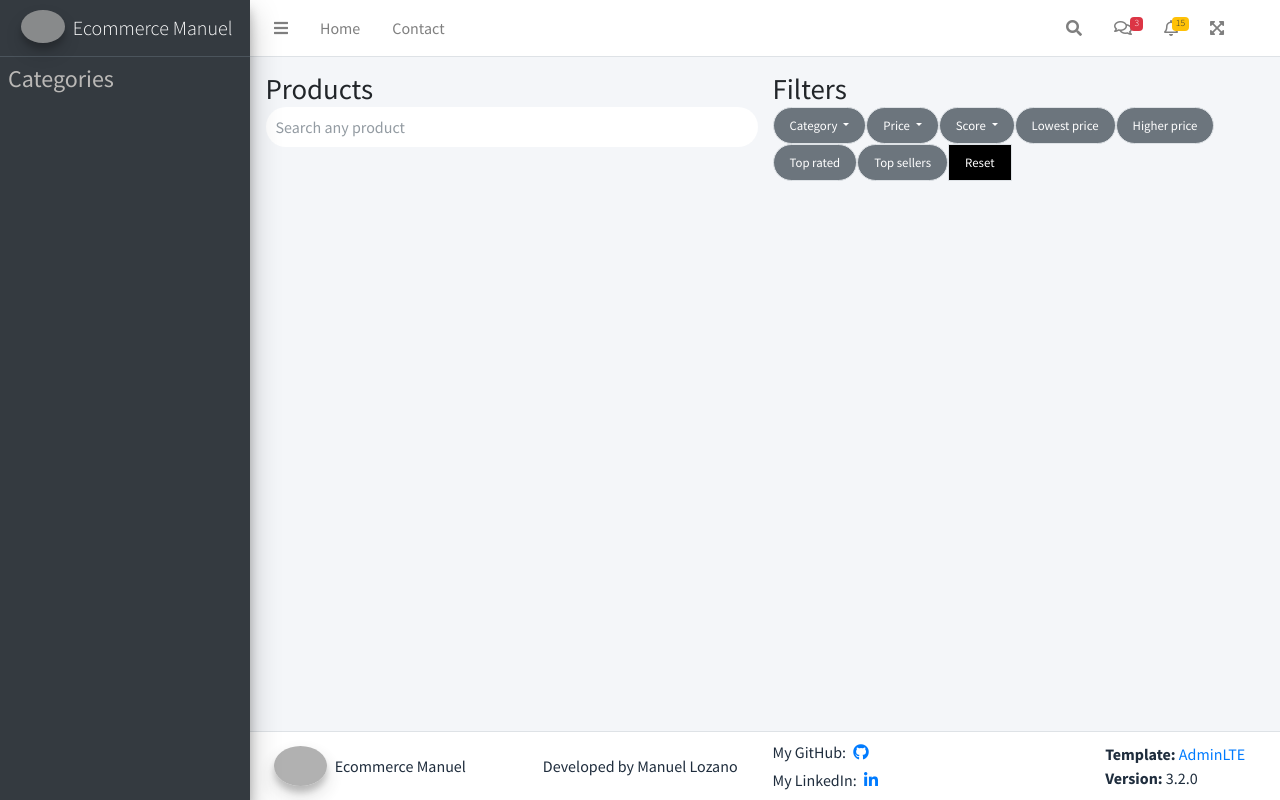
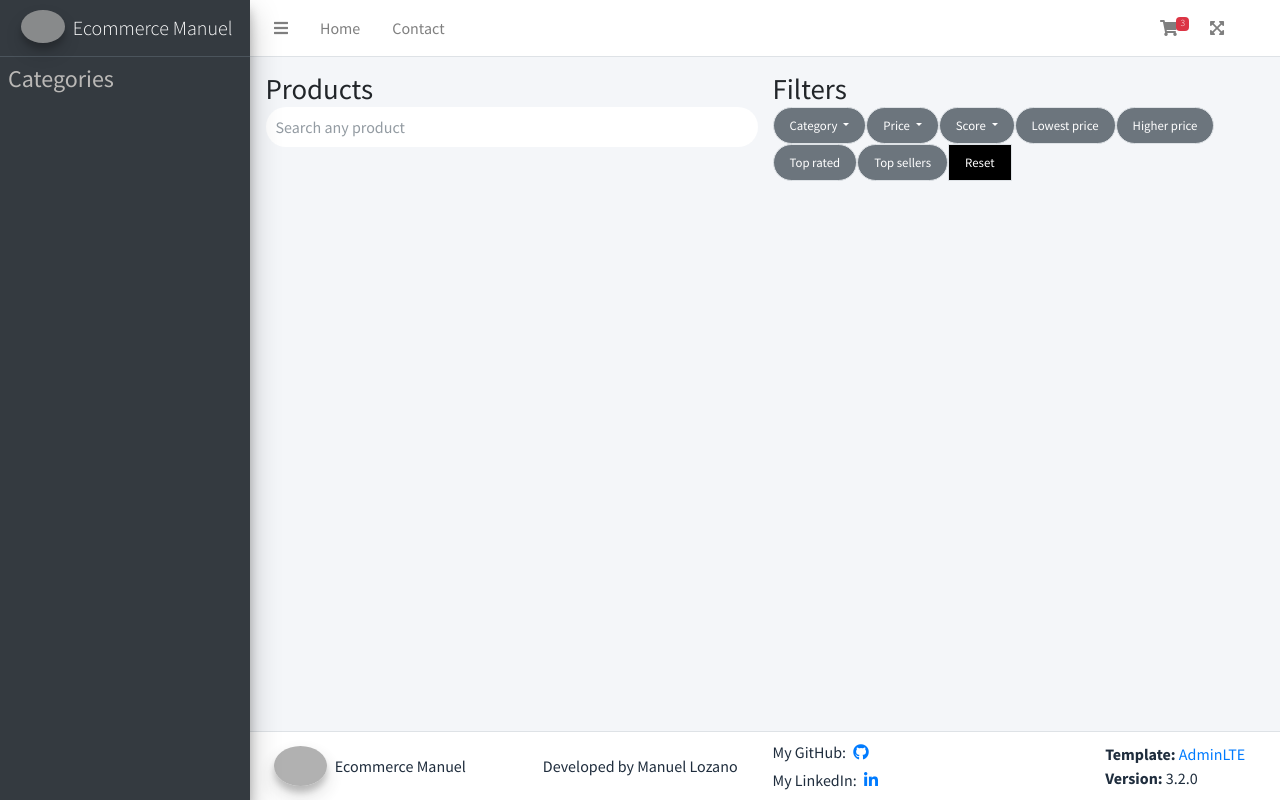
Before and after one commit to ManuelLozano98/ecommerce, a PHP site: page /Ecommerce/views/index.php in a window 1280 px wide. Run offline with PHP 8.4, Linux system fonts and the light colour scheme; the template is opened without the code that fills it, so the values that code supplies are empty; some libraries are stand-ins or nearby versions; grey boxes are pictures that could not be loaded.

Commit message:
style: remove unused header styles and clean up navbar (search and notification dropdown)

```diff
--- a/views/layout/header.php
+++ b/views/layout/header.php
@@ -9,22 +9,10 @@
     <link rel="stylesheet" href="https://fonts.googleapis.com/css?family=Source+Sans+Pro:300,400,400i,700&display=fallback">
     <!-- Font Awesome -->
     <link rel="stylesheet" href="<?php echo ADMINLTE ?>plugins/fontawesome-free/css/all.min.css">
-    <!-- Ionicons -->
-    <link rel="stylesheet" href="https://code.ionicframework.com/ionicons/2.0.1/css/ionicons.min.css">
-    <!-- Tempusdominus Bootstrap 4 -->
-    <link rel="stylesheet" href="<?php echo ADMINLTE ?>plugins/tempusdominus-bootstrap-4/css/tempusdominus-bootstrap-4.min.css">
-    <!-- iCheck -->
-    <link rel="stylesheet" href="<?php echo ADMINLTE ?>plugins/icheck-bootstrap/icheck-bootstrap.min.css">
-    <!-- JQVMap -->
-    <link rel="stylesheet" href="<?php echo ADMINLTE ?>plugins/jqvmap/jqvmap.min.css">
     <!-- Theme style -->
     <link rel="stylesheet" href="<?php echo ADMINLTE ?>dist/css/adminlte.min.css">
-    <!-- overlayScrollbars -->
-    <link rel="stylesheet" href="<?php echo ADMINLTE ?>plugins/overlayScrollbars/css/OverlayScrollbars.min.css">
     <!-- Daterange picker -->
     <link rel="stylesheet" href="<?php echo ADMINLTE ?>plugins/daterangepicker/daterangepicker.css">
-    <!-- summernote -->
-    <link rel="stylesheet" href="<?php echo ADMINLTE ?>plugins/summernote/summernote-bs4.min.css">
     <!-- Datatable -->
     <link rel="stylesheet" href="<?php echo ADMINLTE ?>plugins/datatables-bs4/css/dataTables.bootstrap4.min.css">
     <link rel="stylesheet" href="<?php echo ADMINLTE ?>plugins/datatables-responsive/css/responsive.bootstrap4.min.css">
--- a/views/layout/navbar.php
+++ b/views/layout/navbar.php
@@ -19,32 +19,11 @@ require_once __DIR__ . '/../../config/constants.php';
 
   <!-- Right navbar links -->
   <ul class="navbar-nav ml-auto">
-    <!-- Navbar Search -->
-    <li class="nav-item">
-      <a class="nav-link" data-widget="navbar-search" href="#" role="button">
-        <i class="fas fa-search"></i>
-      </a>
-      <div class="navbar-search-block">
-        <form class="form-inline">
-          <div class="input-group input-group-sm">
-            <input class="form-control form-control-navbar" type="search" placeholder="Search" aria-label="Search">
-            <div class="input-group-append">
-              <button class="btn btn-navbar" type="submit">
-                <i class="fas fa-search"></i>
-              </button>
-              <button class="btn btn-navbar" type="button" data-widget="navbar-search">
-                <i class="fas fa-times"></i>
-              </button>
-            </div>
-          </div>
-        </form>
-      </div>
-    </li>
 
     <!-- Messages Dropdown Menu -->
     <li class="nav-item dropdown">
       <a class="nav-link" data-toggle="dropdown" href="#">
-        <i class="far fa-comments"></i>
+        <i class="fas fa-shopping-cart"></i>
         <span class="badge badge-danger navbar-badge">3</span>
       </a>
       <div class="dropdown-menu dropdown-menu-lg dropdown-menu-right">
@@ -100,32 +79,6 @@ require_once __DIR__ . '/../../config/constants.php';
       </div>
     </li>
     <!-- Notifications Dropdown Menu -->
-    <li class="nav-item dropdown">
-      <a class="nav-link" data-toggle="dropdown" href="#">
-        <i class="far fa-bell"></i>
-        <span class="badge badge-warning navbar-badge">15</span>
-      </a>
-      <div class="dropdown-menu dropdown-menu-lg dropdown-menu-right">
-        <span class="dropdown-item dropdown-header">15 Notifications</span>
-        <div class="dropdown-divider"></div>
-        <a href="#" class="dropdown-item">
-          <i class="fas fa-envelope mr-2"></i> 4 new messages
-          <span class="float-right text-muted text-sm">3 mins</span>
-        </a>
-        <div class="dropdown-divider"></div>
-        <a href="#" class="dropdown-item">
-          <i class="fas fa-users mr-2"></i> 8 friend requests
-          <span class="float-right text-muted text-sm">12 hours</span>
-        </a>
-        <div class="dropdown-divider"></div>
-        <a href="#" class="dropdown-item">
-          <i class="fas fa-file mr-2"></i> 3 new reports
-          <span class="float-right text-muted text-sm">2 days</span>
-        </a>
-        <div class="dropdown-divider"></div>
-        <a href="#" class="dropdown-item dropdown-footer">See All Notifications</a>
-      </div>
-    </li>
     <li class="nav-item">
       <a class="nav-link" data-widget="fullscreen" href="#" role="button">
         <i class="fas fa-expand-arrows-alt"></i>
```
